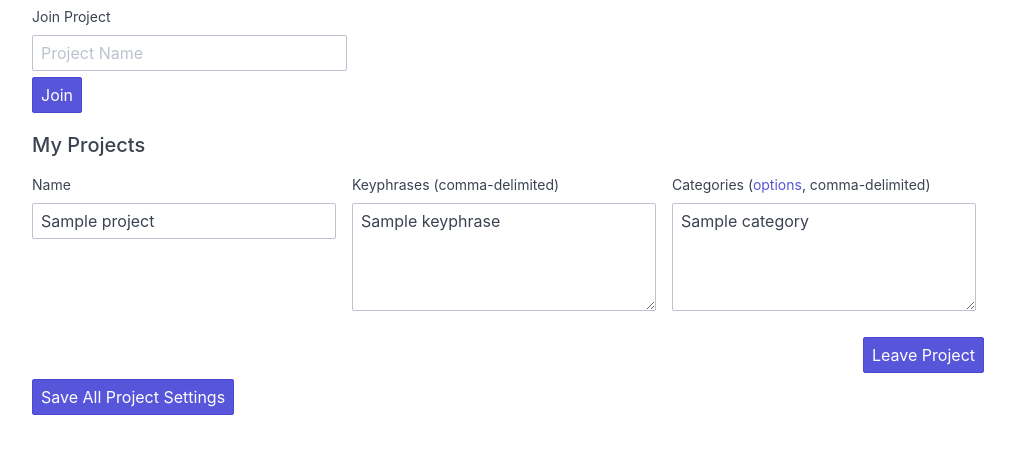
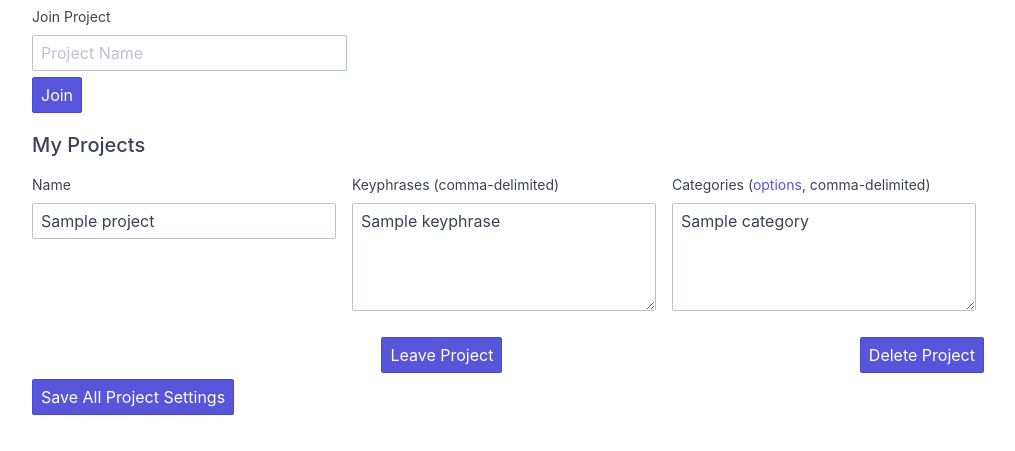
Before and after one commit to travismorenz/polar-research-tool, a Flask app: page /account in a window 1280 px wide. Shown: the part 349-800 px from the top of the page, without its empty margins (136-1151 px from the left). Run offline with Flask 2, Linux system fonts and the light colour scheme; a user stored in the database is signed in; tables that the repository leaves empty hold one stand-in row (values such as "Sample post"); parts of the project's set-up code (start-up, migrations or seed data) failed here and were passed over.

Commit message:
Add project deletion

```diff
--- a/app/templates/account.html
+++ b/app/templates/account.html
@@ -92,6 +92,15 @@ content %}
       >
         Leave Project
       </button>
+      {% if current_user.admin %}
+      <button
+        onclick="deleteProject('{{ project.name }}')"
+        type="button"
+        class="btn btn-primary leave-btn"
+      >
+        Delete Project
+      </button>
+      {% endif %}
     </div>
     {% else %}
     <div>No Projects currently</div>
@@ -107,6 +116,13 @@ content %}
   function fail(res) {
     res = res.responseJSON;
     $(res.selector).html(res.error);
+  }
+  function deleteProject(name) {
+    const confirm = window.confirm(`Are you sure you want to delete ${name}?`);
+    if (!confirm) return;
+    $.post("{{ url_for('auth.delete_project') }}", { name: name }).done(
+      success
+    );
   }
   function leaveProject(name) {
     $.post("{{ url_for('auth.leave_project') }}", { name: name }).done(success);
--- a/app/views/auth.py
+++ b/app/views/auth.py
@@ -100,6 +100,15 @@ def create_project():
     db.session.commit()
     return res
 
+@auth.route('/delete-project', methods=['POST'])
+def delete_project():
+    res = {}
+    name = request.form['name']
+    project = Project.query.filter_by(name=name).first()
+    db.session.delete(project)
+    db.session.commit()
+    return res
+
 
 @auth.route('/join-project', methods=['POST'])
 def join_project():
```
